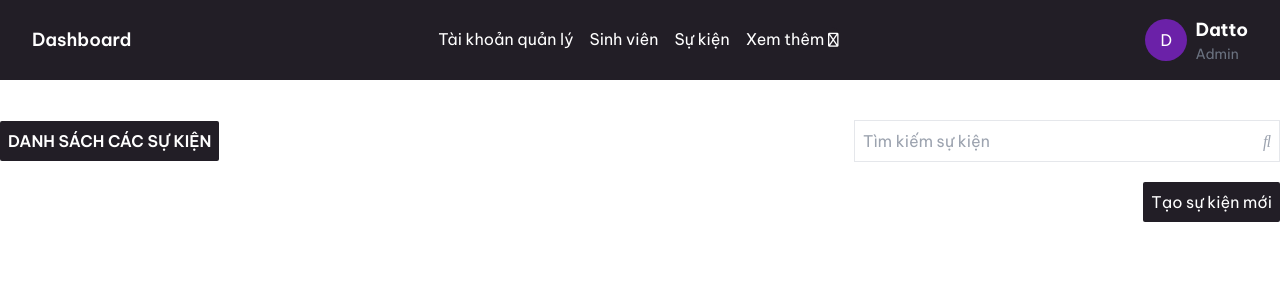
After one commit to chiendevj/tdc-event-management, a Laravel app: page /admin/dashboard/events in a window 1280 px wide. The commit adds this page. Shown: the top 300 px of the page. Run offline with Laravel 10, Linux system fonts and the light colour scheme; data comes from the database, SQL or seed files in the repository; style sheets or scripts are compiled from the project's sources; some libraries are stand-ins or nearby versions.

Commit message:
update routes

```diff
--- a/app/Http/Controllers/EventController.php
+++ b/app/Http/Controllers/EventController.php
@@ -11,7 +11,7 @@ class EventController extends Controller
 
     public function create()
     {
-        return view('events.create');
+        return view('dashboards.admin.events.create');
     }
 
     public function getAllEvents()
@@ -98,5 +98,11 @@ class EventController extends Controller
         }
     }
 
+    public function index()
+    {
+        $events = Event::all();
+        return view('dashboards.admin.events.index', ['events' => $events]);
+    }
+
 
 }
--- a/resources/views/components/admin/header.blade.php
+++ b/resources/views/components/admin/header.blade.php
@@ -1,7 +1,7 @@
 <header class="bg-[var(--dark-bg)]">
   <div class="container mx-auto w-full px-8 py-4 flex items-center justify-between">
     <h1 class="text-lg text-white font-semibold">
-      <a href="{{ route('admin.dashboard') }}">
+      <a href="{{ route('dashboard') }}">
         Dashboard
       </a>
     </h1>
--- /dev/null
+++ b/resources/views/dashboards/admin/events/index.blade.php
@@ -0,0 +1,22 @@
+@extends('layouts.admin')
+
+@section('title', 'Create new Events')
+
+@section('content')
+    <div class="container mx-auto mt-[40px]">
+     <div class="flex items-center justify-between mb-[20px]">
+      <h3 class="uppercase block p-2 font-semibold rounded-sm text-white bg-[var(--dark-bg)] w-fit">
+        Danh sách các sự kiện</h3>
+        <div class="relative border flex items-center justify-start p-2">
+          <input type="text" placeholder="Tìm kiếm sự kiện" class=" outline-none rounded-sm min-w-[400px]">
+
+          <div class="text-gray-400">
+            <i class="fa-light fa-magnifying-glass"></i>
+          </div>
+        </div>
+     </div>
+     <div class="w-full flex items-center justify-end">
+      <a href="{{ route('events.create') }}" class="block p-2 bg-[var(--dark-bg)] text-white rounded-sm ml-auto w-fit">Tạo sự kiện mới</a>
+     </div>
+    </div>
+@endsection
--- a/routes/web.php
+++ b/routes/web.php
@@ -21,7 +21,7 @@ Route::get('/', function () {
 
 Route::get('/admin/dashboard', function () {
     return view('dashboards.admin.index');
-});
+})->name("dashboard");
 
 //Auth
 Route::get('/auth/login', [AuthController::class, "showLogin"])->name("login");
@@ -32,6 +32,7 @@ Route::post('/auth/logout', [AuthController::class, "logout"])->name("handle_log
 Route::post('/auth/update', [AuthController::class, "update"])->name("update_profile");
 
 // Event routes
-Route::get('/events/create', [EventController::class, 'create'])->name("events.create");
-Route::post('/events/store', [EventController::class, 'store'])->name("events.store");
+Route::get('admin/dashboard/events', [EventController::class, 'index'])->name("events.index");
+Route::get('admin/dashboard/events/create', [EventController::class, 'create'])->name("events.create");
+Route::post('admin/dashboard/events/store', [EventController::class, 'store'])->name("events.store");
 Route::get('/api/events', [EventController::class, 'getAllEvents'])->name("events.all");
```
Also changed, not shown: resources/views/dashboards/admin/events/create.blade.php (renamed from resources/views/events/create.blade.php).
